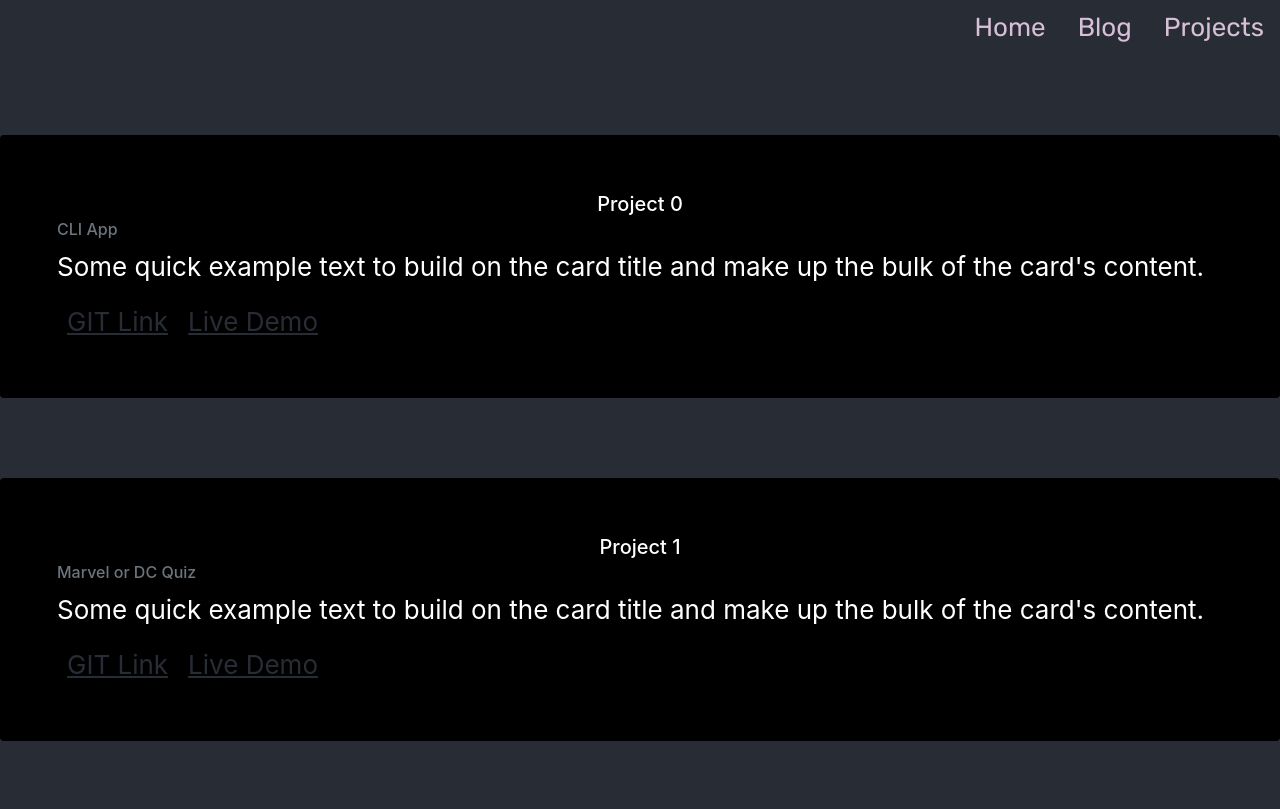
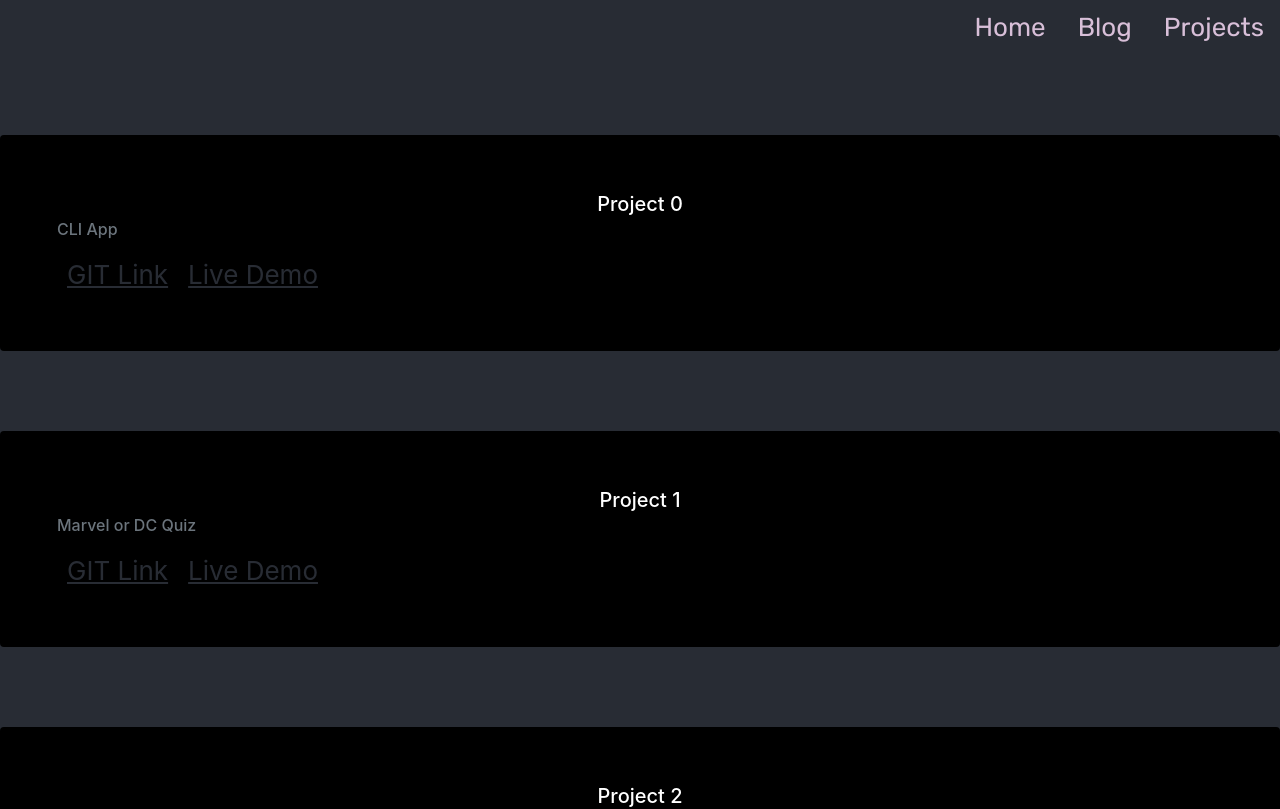
Before and after one commit to ritu9898/Portfolio, a React (Create React App) app: page /project in a window 1280 px wide. Shown: the top 809 px of the page. Built offline with nearby package versions, Linux system fonts and the light colour scheme.

Commit message:
Updated design

```diff
--- a/src/project.js
+++ b/src/project.js
@@ -50,7 +50,7 @@ class Project extends React.Component {
 
     let menuItems = [];
     for (var i = 0; i < this.state.obj.length; i++) {
-        menuItems.push(<div class="card"><div class="card-body"><h5 class="card-title">Project {i}</h5><h6 class="card-subtitle mb-2 text-muted">{this.state.obj[i].name}</h6><p class="card-text">Some quick example text to build on the card title and make up the bulk of the card's content.</p><a href={this.state.obj[i]['git-link']}>GIT Link</a><a href={this.state.obj[i]['live-link']} class="card-link">Live Demo</a></div></div>)
+        menuItems.push(<div class="card"><div class="card-body"><h5 class="card-title">Project {i}</h5><h6 class="card-subtitle mb-2 text-muted">{this.state.obj[i].name}</h6><p class="card-text"></p><a href={this.state.obj[i]['git-link']}>GIT Link</a><a href={this.state.obj[i]['live-link']} class="card-link">Live Demo</a></div></div>)
     }
 
     return(
```
